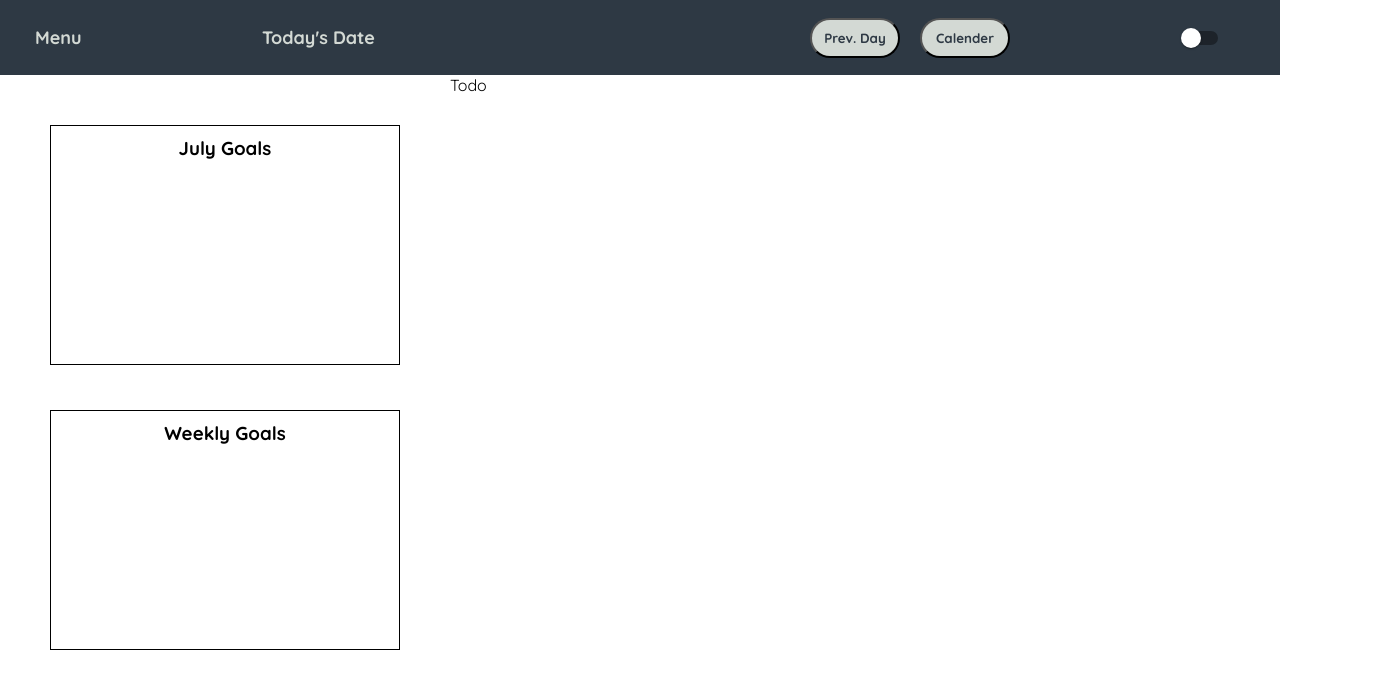
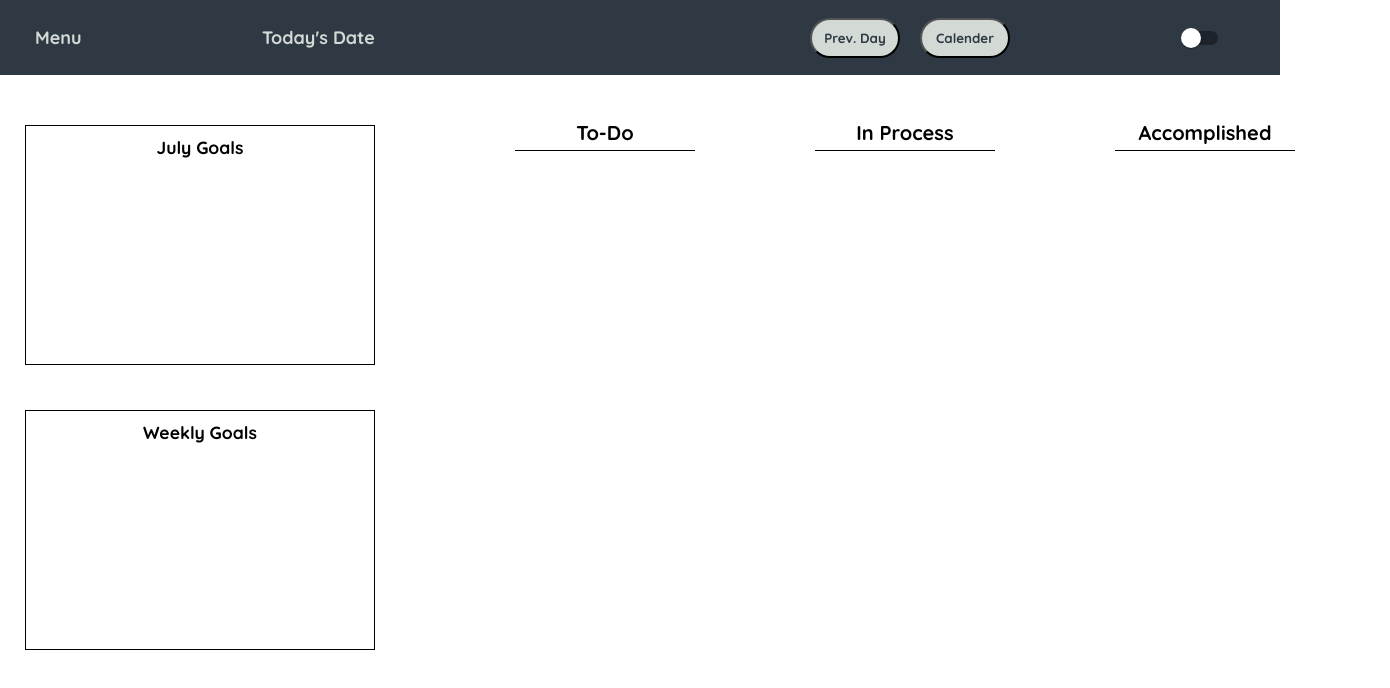
Before and after one commit to cerengulten/todo-website, a React (Create React App) app: page / in a window 1280 px wide. Shown: the top 688 px of the page, 1390 px wide, since content can reach past the window. Built offline with nearby package versions, Linux system fonts and the light colour scheme.

Commit message:
todo-columns

```diff
--- a/src/components/Goals.css
+++ b/src/components/Goals.css
@@ -9,6 +9,9 @@
   height: 550px;
   justify-content: space-between;
   align-items: center;
+  font-family: 'Quicksand',sans-serif;
+  font-size: 15px;
+  font-weight: normal;
 }
 
 .monthly-goals{
--- a/src/components/Todo.css
+++ b/src/components/Todo.css
@@ -1 +1,35 @@
 @import url('https://fonts.googleapis.com/css2?family=Quicksand:wght@300..700&display=swap');
+
+.todo-container{
+  display: flex;
+  flex-direction: row;
+  justify-content: space-between;
+  margin: 20px;
+  padding-top: 25px;
+  padding-left: 35px;
+  padding-right: 35px;
+  width: 1050px;
+  font-family: 'Quicksand', sans-serif;
+  font-weight: bold;
+  font-size: 20px;
+}
+
+.todo-column, .process-column, .finished-column{
+  display: flex;
+  flex-direction: column;
+  width: 300px;
+}
+
+.column-header{
+  display: flex;
+  flex-direction: column;
+  align-items: center;
+  width: 100%;
+}
+
+.column-header hr{
+  width: 60%;
+  margin-top: 5px;
+  border: none;
+  border-top: 1px solid black;
+}
--- a/src/components/Todo.js
+++ b/src/components/Todo.js
@@ -3,7 +3,26 @@ import './Todo.css';
 
 function Todo() {
   return (
-    <div>Todo</div>
+    <div className='todo-container' draggable>
+      <div className='todo-column'>
+        <div className='column-header'>
+          To-Do
+          <hr/>
+        </div>
+      </div>
+      <div className='process-column'>
+        <div className='column-header'>
+          In Process
+          <hr/>
+        </div>
+      </div>
+      <div className='finished-column'>
+        <div className='column-header'>
+          Accomplished
+          <hr/>
+        </div>
+      </div>
+    </div>
   )
 }
 
```
